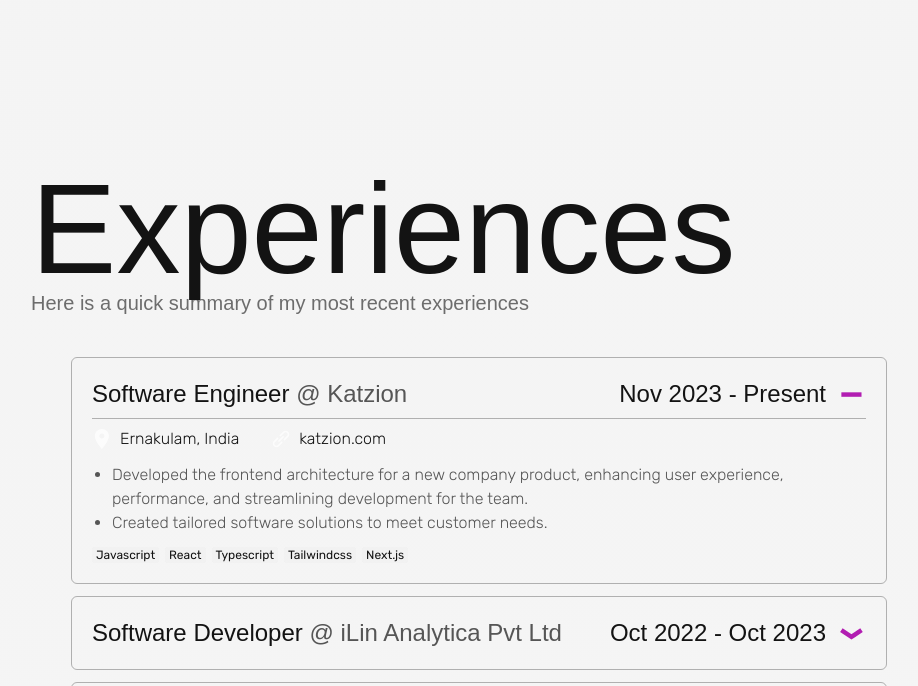
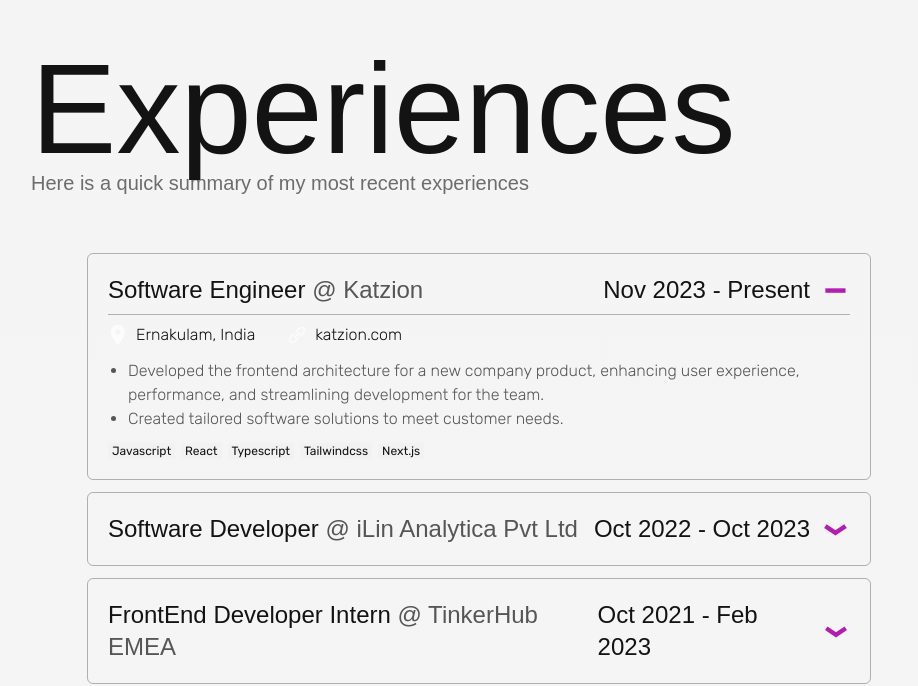
Before and after one commit to nahyansharvin/portfolio, a Next.js app: page / in a window 1280 px wide. Shown: the part 1574-2260 px from the top of the page, without its empty margins (161-1079 px from the left). Built offline with nearby package versions, Linux system fonts and the light colour scheme; a web font is replaced by a local one.

Commit message:
chore: update experience section

```diff
--- a/src/components/organisms/ExperienceSection/index.tsx
+++ b/src/components/organisms/ExperienceSection/index.tsx
@@ -43,11 +43,11 @@
 
 const Experiences = () => {
     return (
-        <section id='experience' className='p-section-padding py-40 gap-5'>
+        <section id='experience' className='p-section-padding py-10 gap-5'>
             <Heading1>Experiences</Heading1>
             <Heading2 className='text-xl mt-2 font-display opacity-60'>Here is a quick summary of my most recent experiences</Heading2>
 
-            <div className='p-10'>
+            <div className='p-14'>
                 <Accordion data={experiences} />
             </div>
 
```
